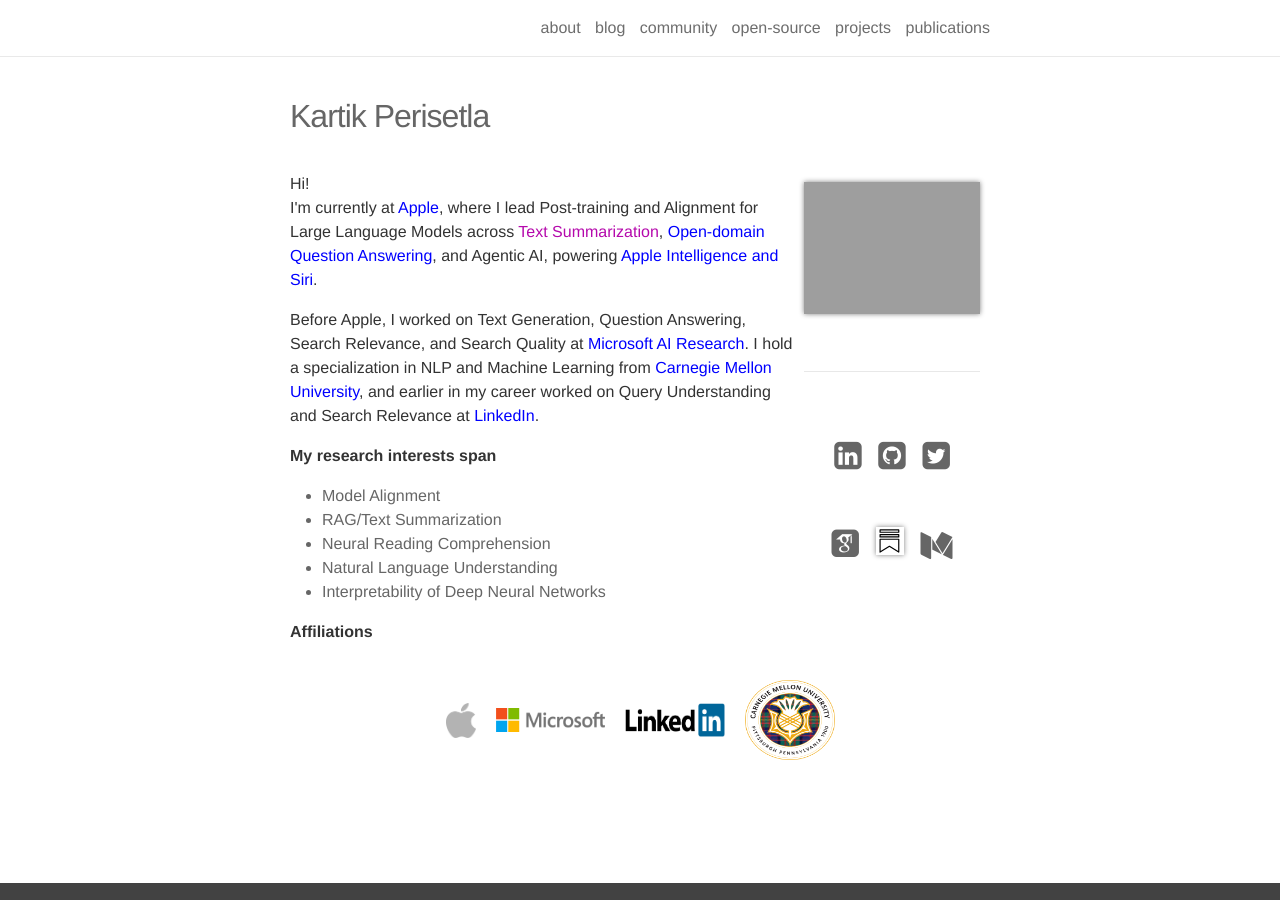
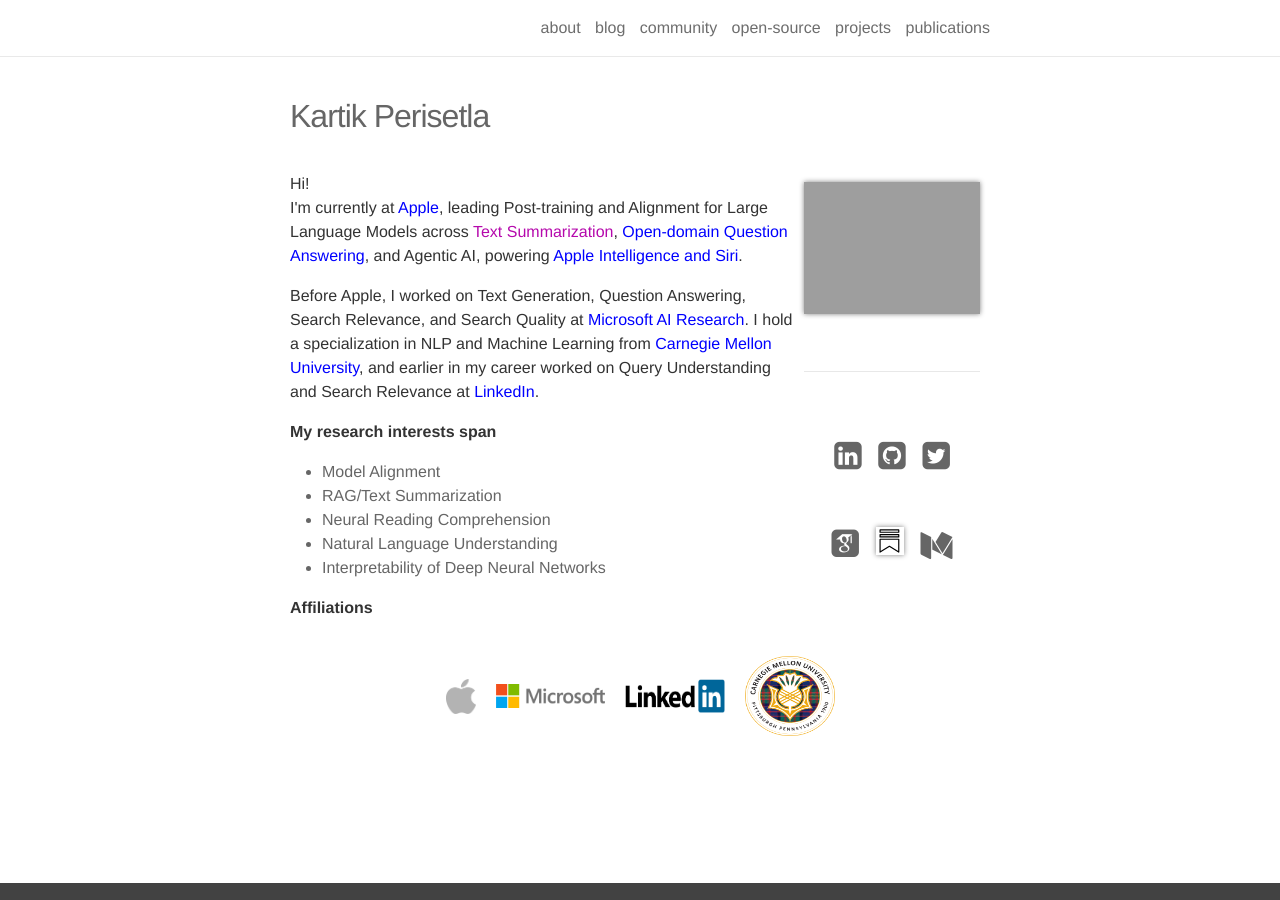
Before and after one commit to kartikperisetla/kartikperisetla.github.io, a Jekyll site: the page built from _pages/about.md, in a window 1280 px wide. Built offline with Jekyll 4.4.1, drawn with Linux system fonts in a browser that asks for light colours; nearby versions of some CDN libraries; some web fonts are replaced.

Commit message:
copy: rephrase to leading Post-training

```diff
--- a/_pages/about.md
+++ b/_pages/about.md
@@ -10,7 +10,7 @@
 ---
 <p align="left">
 Hi!<br/>
-I'm currently at <a href="https://www.apple.com/" target="_blank" style="color:blue">Apple</a>, where I lead Post-training and Alignment for Large Language Models across <a target="_blank" href="https://en.wikipedia.org/wiki/Automatic_summarization#Abstractive-based_summarization">Text Summarization</a>, <a target="_blank" href="https://en.wikipedia.org/wiki/Question_answering#Open_domain_question_answering" style="color:blue">Open-domain Question Answering</a>, and Agentic AI, powering <a href="https://www.apple.com/apple-intelligence/" target="_blank" style="color:blue">Apple Intelligence and Siri</a>.</p>
+I'm currently at <a href="https://www.apple.com/" target="_blank" style="color:blue">Apple</a>, leading Post-training and Alignment for Large Language Models across <a target="_blank" href="https://en.wikipedia.org/wiki/Automatic_summarization#Abstractive-based_summarization">Text Summarization</a>, <a target="_blank" href="https://en.wikipedia.org/wiki/Question_answering#Open_domain_question_answering" style="color:blue">Open-domain Question Answering</a>, and Agentic AI, powering <a href="https://www.apple.com/apple-intelligence/" target="_blank" style="color:blue">Apple Intelligence and Siri</a>.</p>
 
 <p>
 Before Apple, I worked on Text Generation, Question Answering, Search Relevance, and Search Quality at <a href="https://www.microsoft.com/en-us/research/lab/microsoft-research-redmond/" target="_blank" style="color:blue">Microsoft AI Research</a>. I hold a specialization in NLP and Machine Learning from <a href="http://cmu.edu/" target="_blank" style="color:blue">Carnegie Mellon University</a>, and earlier in my career worked on Query Understanding and Search Relevance at <a href="https://linkedin.com" target="_blank" style="color:blue">LinkedIn</a>.
```
